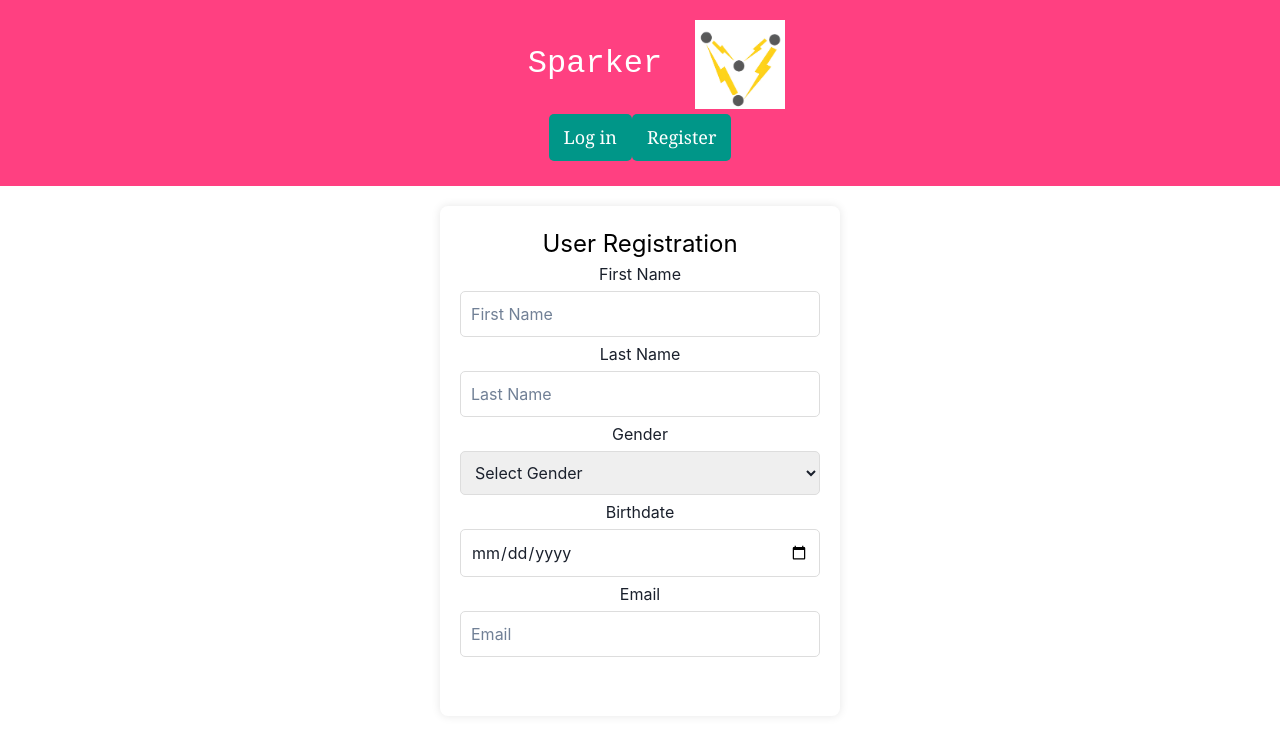
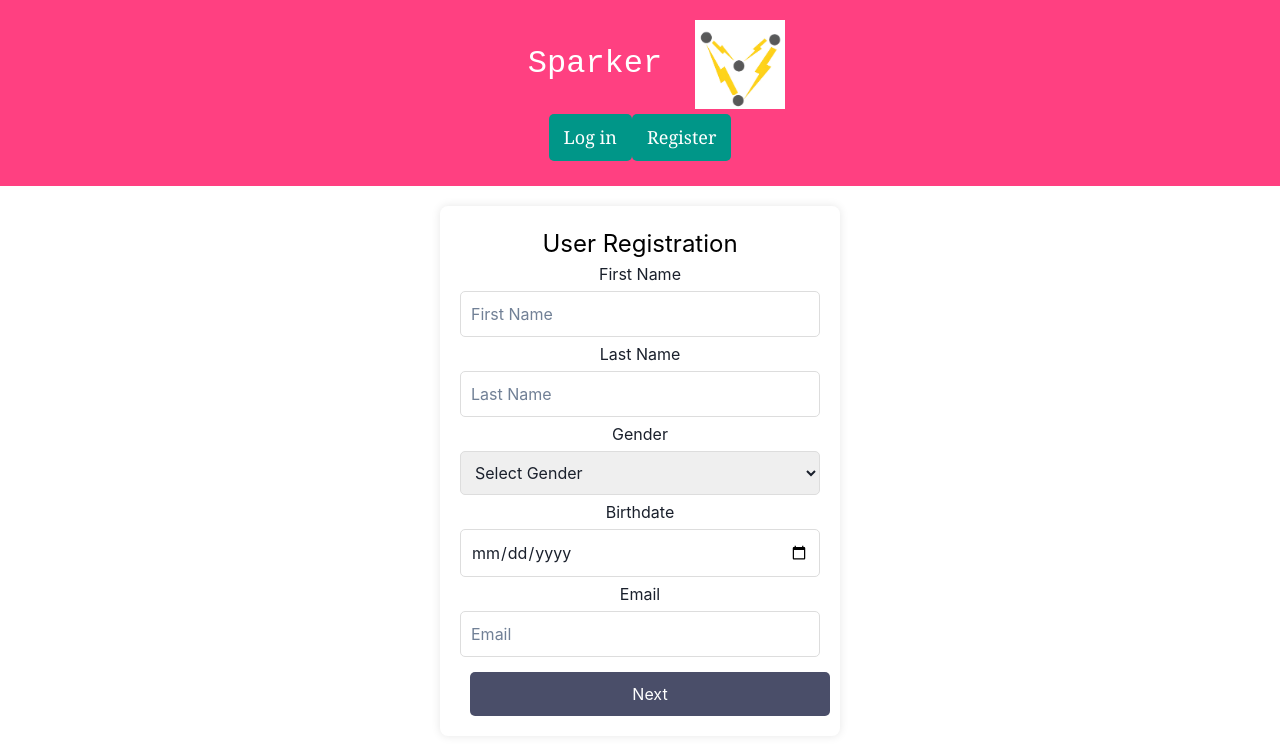
Before and after one commit to saltysquashh/SparkerDating-TheProject, a React (Create React App) app in the folder frontend/sparker/: page /register in a window 1280 px wide. Shown: the top 754 px of the page. Built offline with nearby package versions, Linux system fonts and the light colour scheme.

Commit message:
Fixed visual bugs with buttons because of css

```diff
--- a/frontend/sparker/src/components/MatchesPage.tsx
+++ b/frontend/sparker/src/components/MatchesPage.tsx
@@ -46,7 +46,9 @@ const MatchesPage = () => {
     return (
         <div className="global-container">
         <div className="matches-container">
-            <h2>Your Matches</h2>
+        <div className='page-title'>
+        <h1>Your Matches</h1>
+        </div>
             <ul className="match-list">
                 {matches.map((match) => (
                     <li key={match.matchedUserId} onClick={() => handleMatchClick(match.matchId, match.matchedUserId)} className="match-item">
--- a/frontend/sparker/src/components/RegisterPage.tsx
+++ b/frontend/sparker/src/components/RegisterPage.tsx
@@ -137,9 +137,9 @@ const RegisterPage = () => {
           {step === 2 && (
             <>
               <input type="password" name="password" placeholder="Password" onChange={handleChange} value={formData.password} required />
-              <input type="password" name="confirmPassword" placeholder="Confirm Password" onChange={handleChange} value={formData.confirmPassword} required />
+              <input type="password" name="confirmPassword" placeholder="Confirm password" onChange={handleChange} value={formData.confirmPassword} required />
               <div className="previous-step-button"><button type="button" onClick={handleGoPreviousStep}>Previous</button></div>
-              <div className="finish-registration-button"><button type="submit">Finish Registration</button></div>
+              <div className="finish-registration-button"><button type="submit">Finish registration</button></div>
             </>
           )}
         </form>
--- a/frontend/sparker/src/styles/RegisterPage.css
+++ b/frontend/sparker/src/styles/RegisterPage.css
@@ -59,10 +59,21 @@
     font-size: x-large;
   }
 
-  .next-step-button {
-    color: black;
+  .next-step-button button,
+  .previous-step-button button,
+  .finish-registration-button button {
+    background-color: #4a4e69; /* Ensure the button has a background color */
+    color: white; /* Ensure the text is a contrasting color */
+    padding: 10px 15px;
+    border: none;
+    border-radius: 5px;
+    cursor: pointer;
+    margin-top: 10px;
+    opacity: 1; /* Ensure the button is fully visible */
+    display: inline-block; /* Ensure the button is displayed */
   }
-
-  .finish-registration-button {
-    color: black;
+  .next-step-button button:hover,
+  .previous-step-button button:hover,
+  .finish-registration-button button:hover {
+    background-color: #6b6e90;
   }
```
